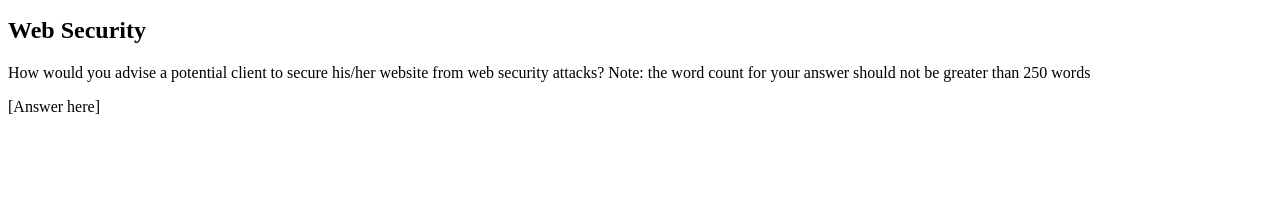
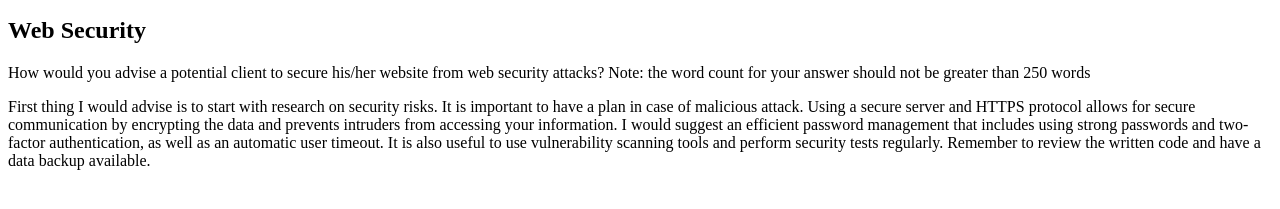
Before and after one commit to Noroff-FEU-Assignments/cross-course-project-absim29, a plain HTML site: page index.html in a window 1280 px wide. Shown: the part 101-310 px from the top of the page. Drawn offline with Linux system fonts and the light colour scheme.

Commit message:
Update index.html

```diff
--- a/index.html
+++ b/index.html
@@ -11,6 +11,8 @@
     <p>Welcome to my first website.</p>
     <h2>Web Security</h2>
     <p id="web-security-question">How would you advise a potential client to secure his/her website from web security attacks? Note: the word count for your answer should not be greater than 250 words</p>
-    <p id="web-security-answer">[Answer here]</p>
+    <p id="web-security-answer">First thing I would advise is to start with research on security risks. It is important to have a plan in case of malicious attack.
+        Using a secure server and HTTPS protocol allows for secure communication by encrypting the data and prevents intruders from accessing your information. I would suggest an efficient password management that includes using strong passwords and two-factor authentication, as well as an automatic user timeout. It is also useful to use vulnerability scanning tools and perform security tests regularly. Remember to review the written code and have a data backup available.
+        </p>
 </body>
 </html>
```
